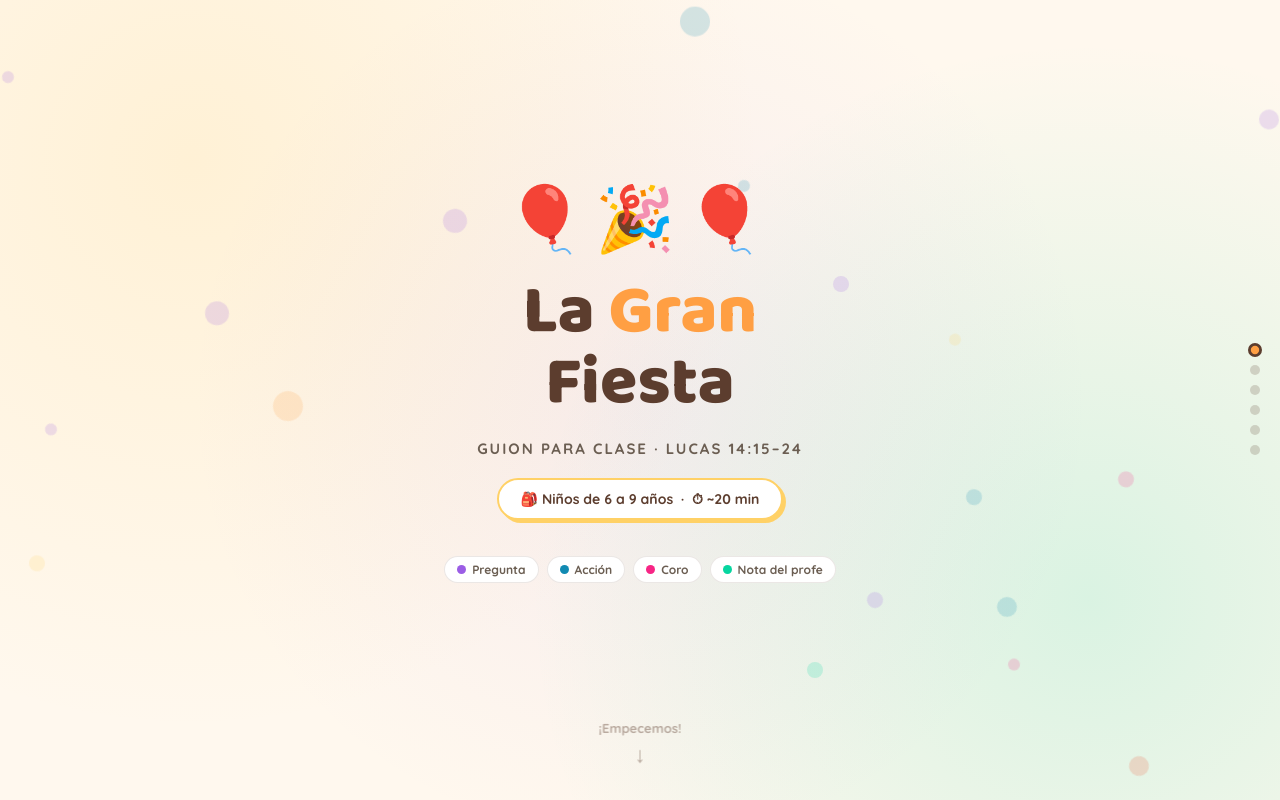
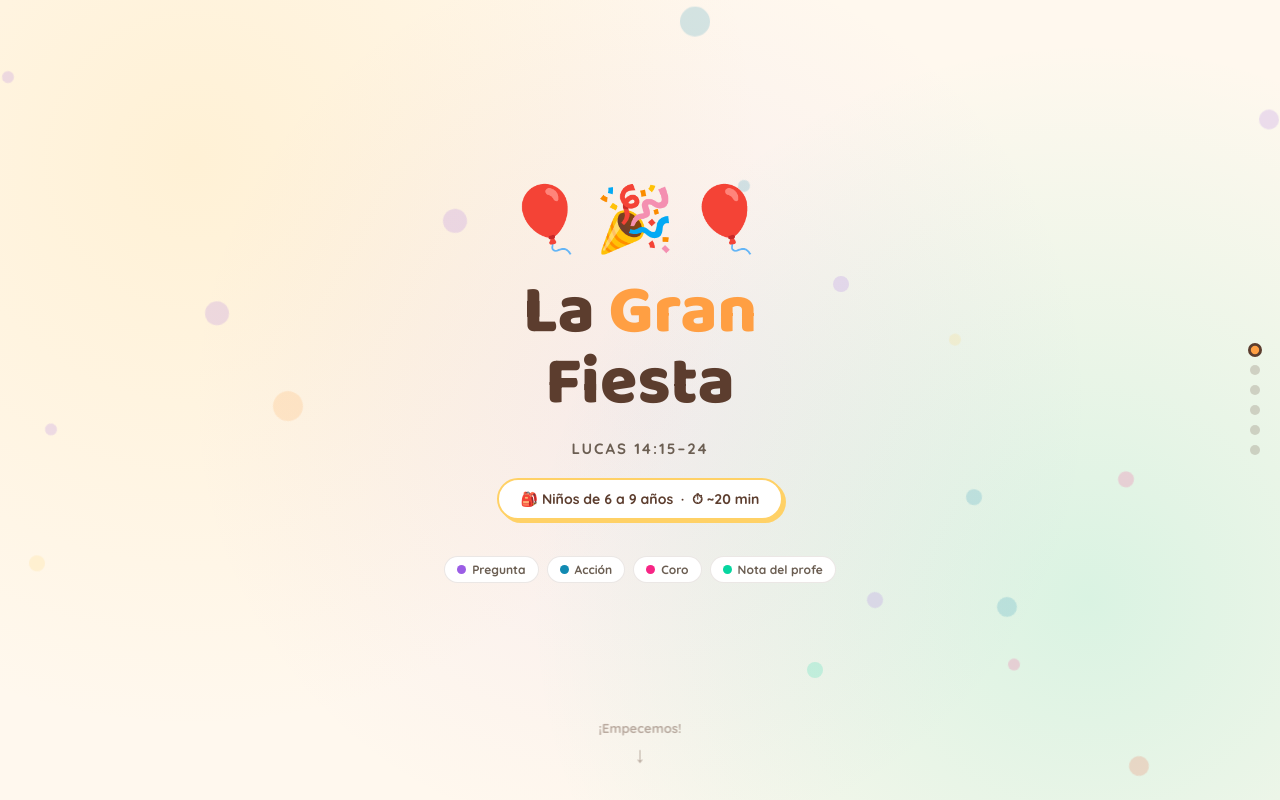
Before and after one commit to LeiryLauraMC/La_parabola_de_la_gran_fiesta, a plain HTML site: page index.html in a window 1280 px wide. Shown: the top 800 px of the page. Drawn offline with Linux system fonts and the light colour scheme.

Commit message:
Update index.html

```diff
--- a/index.html
+++ b/index.html
@@ -598,7 +598,7 @@
   <div class="portada" id="portada">
     <div class="portada-globos">🎈🎉🎈</div>
     <h1>La <span class="acento">Gran</span><br>Fiesta</h1>
-    <p class="portada-subtitulo">Guion para clase · Lucas 14:15–24</p>
+    <p class="portada-subtitulo">Lucas 14:15–24</p>
     <div class="portada-chip">
       🎒 Niños de 6 a 9 años &nbsp;·&nbsp; ⏱ ~20 min
     </div>
```
